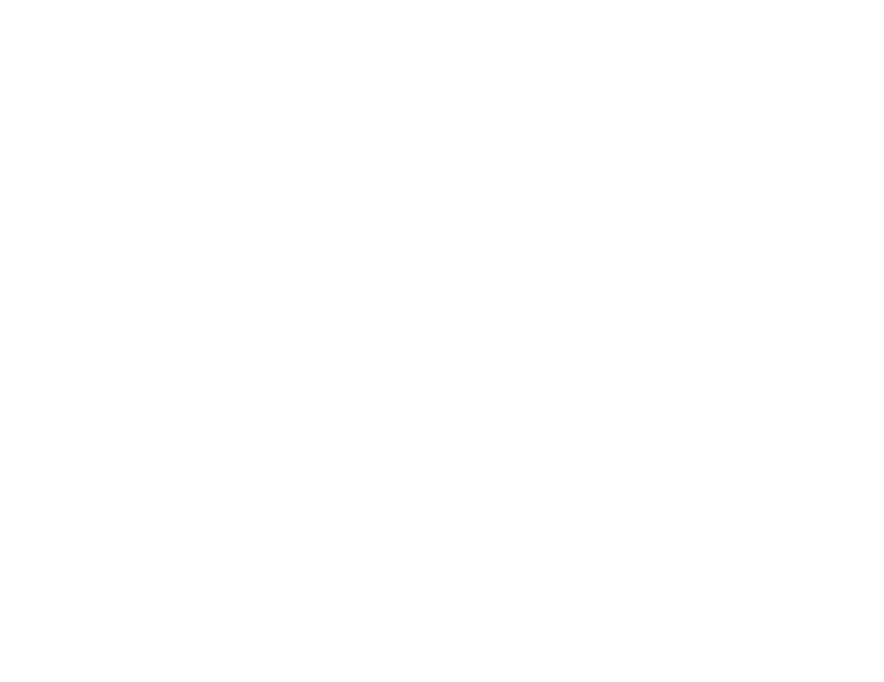
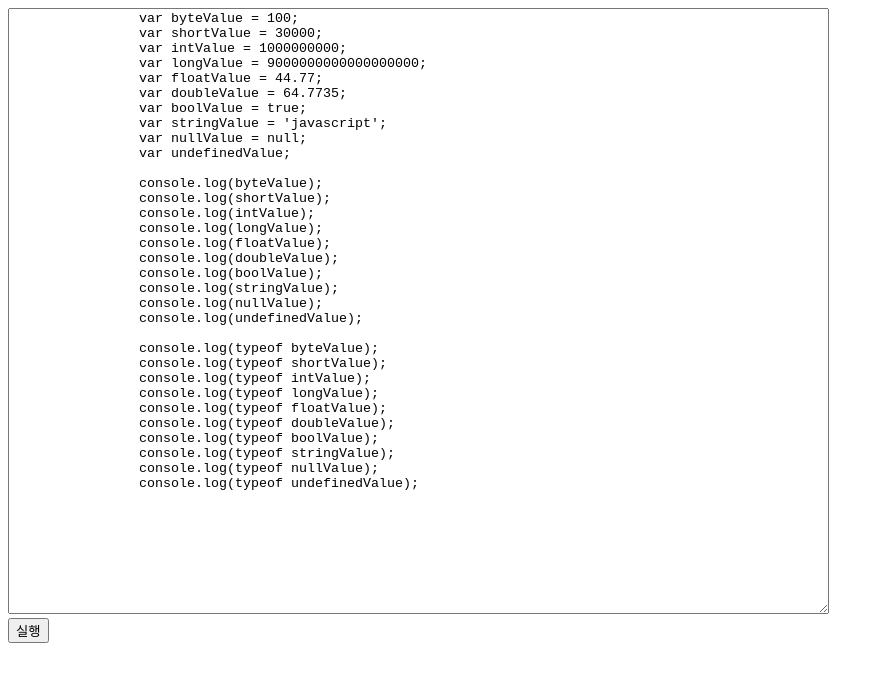
Before and after one commit to jhyunkw/javascript, a plain HTML site: page javascript_01.html in a window 1280 px wide. Shown: the whole page, without its empty margins (0-884 px from the left). Drawn offline with Linux system fonts and the light colour scheme.

Commit message:
HTML 파일 수정

```diff
--- a/javascript_01.html
+++ b/javascript_01.html
@@ -37,5 +37,47 @@
     </script>
 </head>
 <body>
+        <div>
+                <textarea cols = "100" rows="40">
+                var byteValue = 100;
+                var shortValue = 30000;
+                var intValue = 1000000000;
+                var longValue = 9000000000000000000;
+                var floatValue = 44.77;
+                var doubleValue = 64.7735;
+                var boolValue = true;
+                var stringValue = 'javascript';
+                var nullValue = null;
+                var undefinedValue;
+
+                console.log(byteValue);
+                console.log(shortValue);
+                console.log(intValue);
+                console.log(longValue);
+                console.log(floatValue);
+                console.log(doubleValue);
+                console.log(boolValue);
+                console.log(stringValue);
+                console.log(nullValue);
+                console.log(undefinedValue);
+
+                console.log(typeof byteValue);
+                console.log(typeof shortValue);
+                console.log(typeof intValue);
+                console.log(typeof longValue);
+                console.log(typeof floatValue);
+                console.log(typeof doubleValue);
+                console.log(typeof boolValue);
+                console.log(typeof stringValue);
+                console.log(typeof nullValue);
+                console.log(typeof undefinedValue);
+                </textarea>
+            </div>
+            <div>
+                    <input type="button" id="run" value="실행"/>
+                </div>
+                <div>
+                    <ul id="log" style="list-style-type:circle"></ul>
+            </div>
 </body>
 </html>
```
